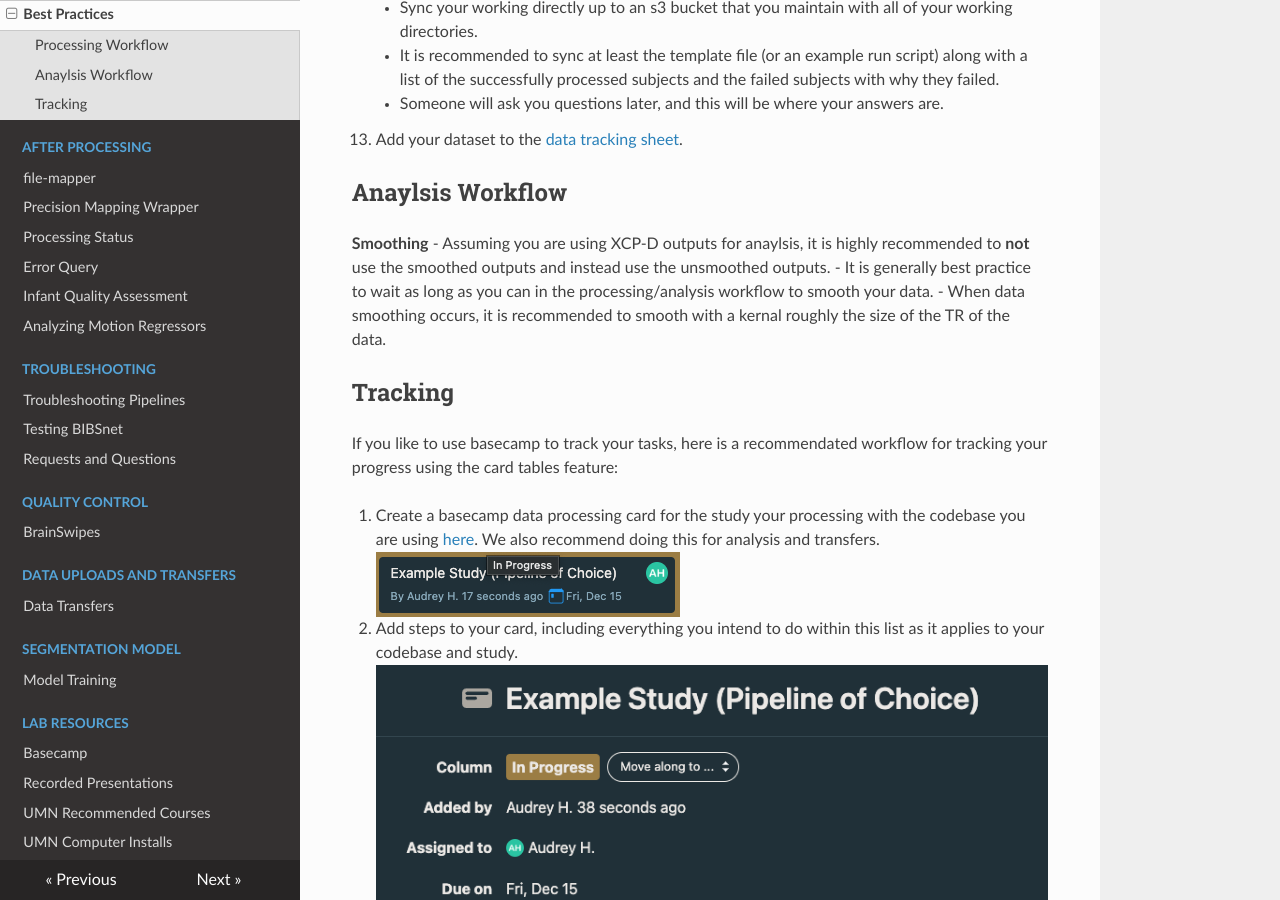
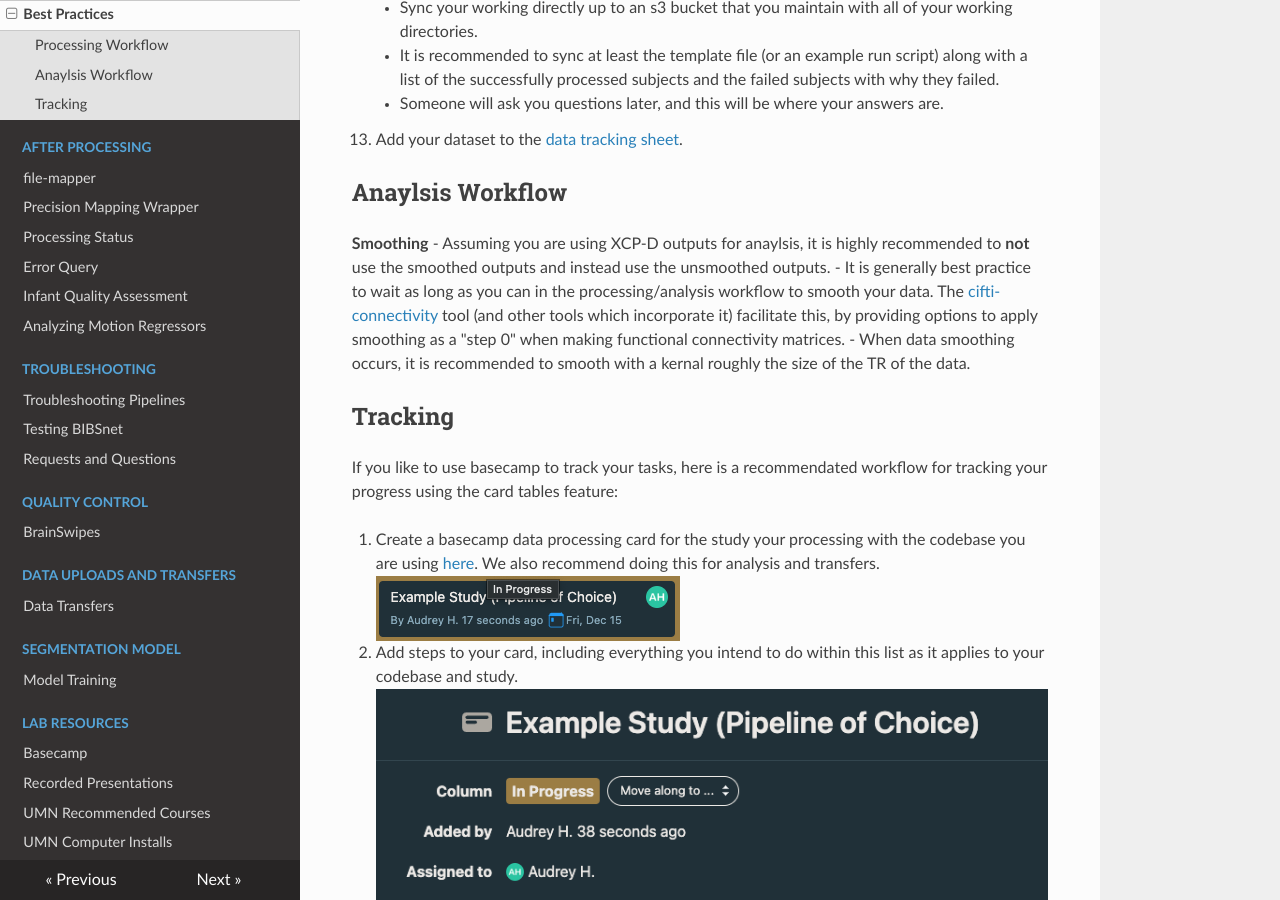
Before and after one commit to DCAN-Labs/cdni-brain, an MkDocs documentation site: the page built from docs/processing-sop.md, in a window 1280 px wide and 900 px high, scrolled down 1652 px. Built offline with MkDocs 1.6.1, drawn with Linux system fonts in a browser that asks for light colours; nearby versions of some CDN libraries.

Commit message:
improve smoothing rec
Co-authored-by: Thomas Madison <56737848+madisoth@users.noreply.github.com>

```diff
--- a/docs/processing-sop.md
+++ b/docs/processing-sop.md
@@ -54,7 +54,7 @@ Below are steps that should be followed in order to ensure your processing effor
 ## Anaylsis Workflow
 **Smoothing**
 - Assuming you are using XCP-D outputs for anaylsis, it is highly recommended to **not** use the smoothed outputs and instead use the unsmoothed outputs.
-- It is generally best practice to wait as long as you can in the processing/analysis workflow to smooth your data.
+- It is generally best practice to wait as long as you can in the processing/analysis workflow to smooth your data. The [cifti-connectivity](https://cdnis-brain.readthedocs.io/cifti-matrix/) tool (and other tools which incorporate it) facilitate this, by providing options to apply smoothing as a "step 0" when making functional connectivity matrices.
 - When data smoothing occurs, it is recommended to smooth with a kernal roughly the size of the TR of the data.
 
 ## Tracking
```
